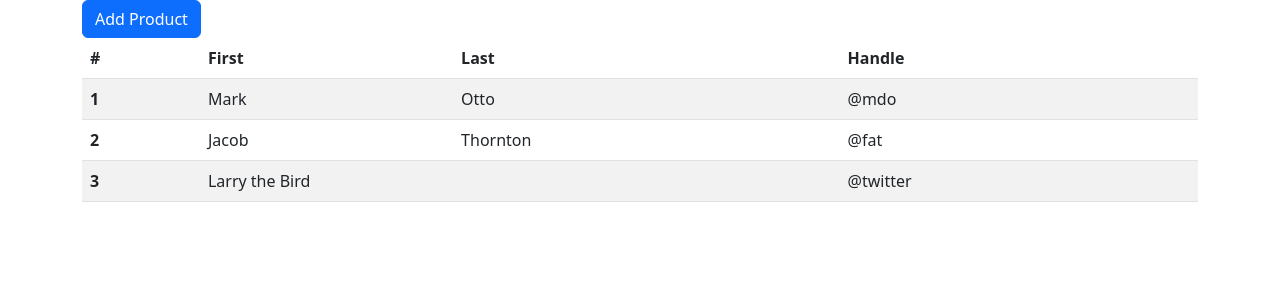
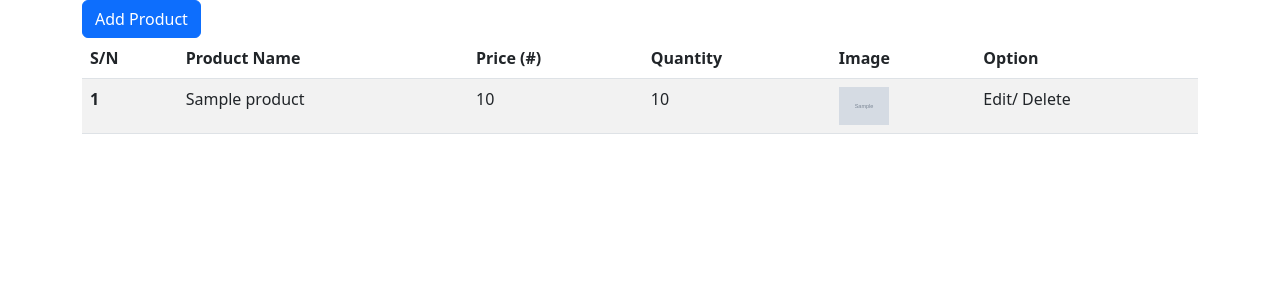
Before and after one commit to lmoshood/myappphp2022, a PHP site: page /product.php in a window 1280 px wide. Shown: the part 92-392 px from the top of the page. Run offline with PHP 8.4, Linux system fonts and the light colour scheme; tables that the repository leaves empty or names only in its code hold one stand-in row (values such as "Sample post"); grey boxes marked "Sample" are stand-in pictures; some libraries are stand-ins or nearby versions.

Commit message:
complete product fetching from db

```diff
--- a/product.php
+++ b/product.php
@@ -6,20 +6,21 @@ if(isset($_POST["addproduct"]))
   $price = $_POST["price"];
   $quantity = $_POST["quantity"];
 
-
+  var_dump($_FILES["image"]);
   $image = $_FILES["image"]["name"];
   $tmp_dir = $_FILES["image"]["tmp_name"];
   $imageSize = $_FILES["image"]["size"];
   $imgExt = strtolower(pathinfo($image, PATHINFO_EXTENSION));
 
-  $image = $image.".".$imgExt;
+  $nimage = uniqid(rand(), true).".".$imgExt;
   $upload_dir = 'images/';
+
   if($imageSize < 5000000){
-    move_uploaded_file($tmp_dir, $upload_dir.$image);
+    move_uploaded_file($tmp_dir, $upload_dir.$nimage);
   }
 
   $sql = "INSERT INTO product(productname, price, quantity, image)
-  values('$productname', '$price', '$quantity', '$image')";
+  values('$productname', '$price', '$quantity', '$nimage')";
 
 
   if($db->query($sql)){
@@ -37,6 +38,14 @@ if(isset($_POST["addproduct"]))
     <meta http-equiv="X-UA-Compatible" content="IE=edge">
     <meta name="viewport" content="width=device-width, initial-scale=1.0">
     <title>Document</title>
+<style>
+  img {
+    width: 50px;
+    height: 50px;
+  }
+</style>
+<link rel="stylesheet" type="text/css" href="https://cdn.datatables.net/v/dt/dt-1.12.1/datatables.min.css"/>
+<script type="text/javascript" src="https://cdn.datatables.net/v/dt/dt-1.12.1/datatables.min.js"></script>
     <link href="https://cdn.jsdelivr.net/npm/bootstrap@5.2.0-beta1/dist/css/bootstrap.min.css" rel="stylesheet" integrity="sha384-0evHe/X+R7YkIZDRvuzKMRqM+OrBnVFBL6DOitfPri4tjfHxaWutUpFmBp4vmVor" crossorigin="anonymous">
 <script src="https://cdn.jsdelivr.net/npm/bootstrap@5.2.0-beta1/dist/js/bootstrap.bundle.min.js" integrity="sha384-pprn3073KE6tl6bjs2QrFaJGz5/SUsLqktiwsUTF55Jfv3qYSDhgCecCxMW52nD2" crossorigin="anonymous"></script>
 </head>
@@ -58,7 +67,7 @@ if(isset($_POST["addproduct"]))
       </div>
       <div class="modal-body">
         <!-- Form starts here -->
-        <form method="post">
+        <form method="post" enctype="multipart/form-data">
   <div class="form-group">
     <label>Product Name</label>
     <input type="text" class="form-control" name="productname"  placeholder="Enter product name">
@@ -92,33 +101,36 @@ if(isset($_POST["addproduct"]))
 </div>
 <!-- Modal end -->
 <!-- Table starts -->
-<table class="table table-striped table-hover">
+<table class="table table-striped table-hover" id="example">
   <thead>
     <tr>
-      <th scope="col">#</th>
-      <th scope="col">First</th>
-      <th scope="col">Last</th>
-      <th scope="col">Handle</th>
+      <th scope="col">S/N</th>
+      <th scope="col">Product Name</th>
+      <th scope="col">Price (#)</th>
+      <th scope="col">Quantity</th>
+      <th scope="col">Image</th>
+      <th scope="col">Option</th>
     </tr>
   </thead>
   <tbody>
+    <?php
+    $sql = "SELECT * FROM PRODUCT";
+    $result = $db->query($sql);
+    foreach($result as $row){
+      ?>
     <tr>
       <th scope="row">1</th>
-      <td>Mark</td>
-      <td>Otto</td>
-      <td>@mdo</td>
+      <td><?php echo $row["productname"]; ?></td>
+      <td><?php echo $row["price"]; ?></td>
+      <td><?php echo $row["quantity"]; ?></td>
+      <td>
+   <img src="images/<?php echo $row["image"]; ?>"  class="img-fluid" alt="">
+      </td>
+      <td>Edit/ Delete</td>
     </tr>
-    <tr>
-      <th scope="row">2</th>
-      <td>Jacob</td>
-      <td>Thornton</td>
-      <td>@fat</td>
-    </tr>
-    <tr>
-      <th scope="row">3</th>
-      <td colspan="2">Larry the Bird</td>
-      <td>@twitter</td>
-    </tr>
+    <?php
+    }
+   ?>
   </tbody>
 </table>
 <!-- Table end -->
@@ -130,5 +142,13 @@ if(isset($_POST["addproduct"]))
 
 <script src="https://cdn.jsdelivr.net/npm/@popperjs/core@2.11.5/dist/umd/popper.min.js" integrity="sha384-Xe+8cL9oJa6tN/veChSP7q+mnSPaj5Bcu9mPX5F5xIGE0DVittaqT5lorf0EI7Vk" crossorigin="anonymous"></script>
 <script src="https://cdn.jsdelivr.net/npm/bootstrap@5.2.0-beta1/dist/js/bootstrap.min.js" integrity="sha384-kjU+l4N0Yf4ZOJErLsIcvOU2qSb74wXpOhqTvwVx3OElZRweTnQ6d31fXEoRD1Jy" crossorigin="anonymous"></script>
+
+
+
+<script>
+$(document).ready(function () {
+    $('#example').DataTable();
+});
+</script>
 </body>
 </html>
```
Also changed, not shown: images/148486800062d6b2dd571df1.51484210.jpeg (added), images/awenilogo.jpeg (added), images/noimage.jpg (added).
